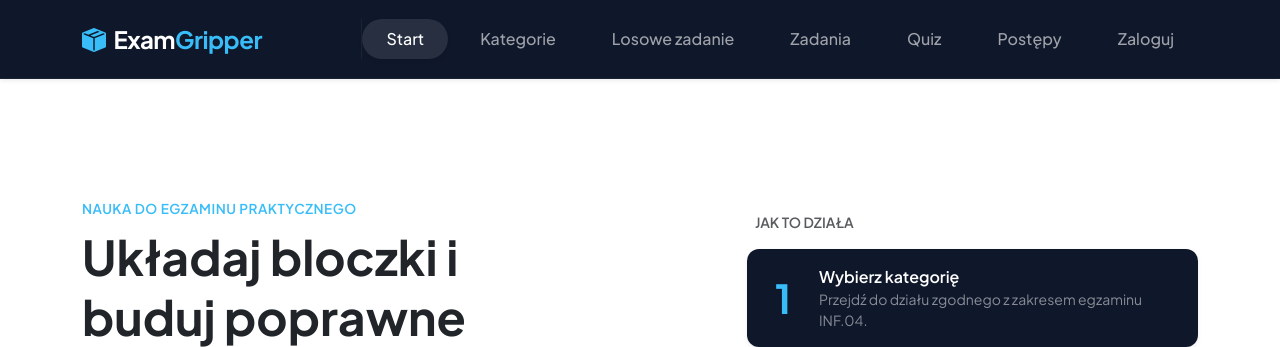
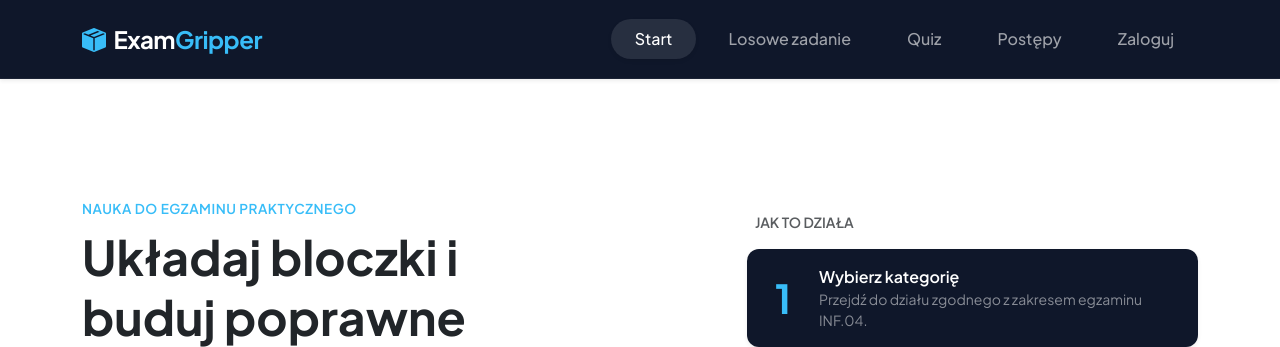
Before and after one commit to Slawomir125/ExamGripper, a PHP site: page / in a window 1280 px wide. Shown: the top 347 px of the page. Run offline with PHP 8.4, Linux system fonts and the light colour scheme.

Commit message:
Poprawki menu

```diff
--- a/app/components/menu.php
+++ b/app/components/menu.php
@@ -37,7 +37,7 @@ $userName = $_SESSION['user_name'] ?? '';
       <span class="navbar-toggler-icon"></span>
     </button>
 
-    <div class="offcanvas-lg offcanvas-end" tabindex="-1" id="mobileOffcanvas" style="background-color: #0f172a; border-left: 1px solid rgba(255,255,255,0.05);">
+    <div class="offcanvas-lg offcanvas-end" tabindex="-1" id="mobileOffcanvas" style="background-color: #0f172a;">
       <div class="offcanvas-header py-4 px-4 border-bottom" style="border-color: rgba(255,255,255,0.05) !important;">
         <h5 class="offcanvas-title d-flex align-items-center gap-2 fw-bold text-white m-0">
           <span class="eg-navbar-brand-icon">
--- a/app/config.php
+++ b/app/config.php
@@ -13,9 +13,7 @@ return [
     'db_scheme_always_read_files' => true,
     'menu_items' => [
         ['label' => 'Start',     'url' => ''],
-        ['label' => 'Kategorie', 'url' => 'kategorie/'],
         ['label' => 'Losowe zadanie', 'url' => 'zadania/'],
-        ['label' => 'Zadania', 'url' => 'zadania/'],
         ['label' => 'Quiz', 'url' => 'quiz/'],
         ['label' => 'Postępy', 'url' => 'postepy/'],
     ],
```
